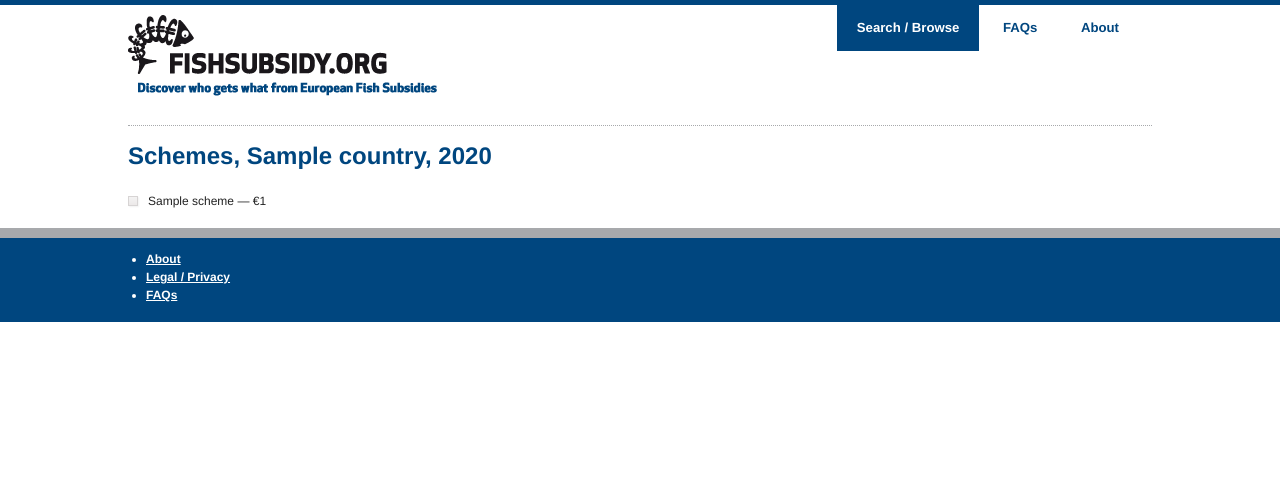
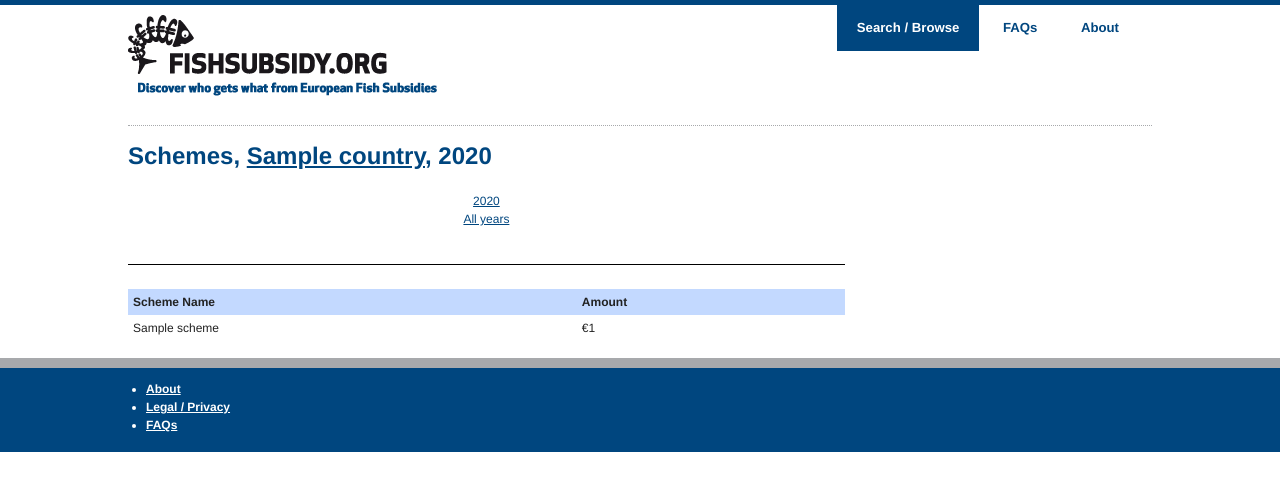
Before and after one commit to eutransparency/Fish-Subsidy, a Django app: template web/data/templates/schemes.html in a window 1280 px wide. Shown: the top 491 px of the page. Run offline with Django 3.2, Linux system fonts and the light colour scheme; the template is opened without the code that fills it: most values are stand-ins (such as "Sample title", 1, 10 or a date in 2020); parts of the project's set-up code (start-up, migrations or seed data) failed here and were passed over.

Commit message:
Better scheme pages

```diff
--- a/web/data/templates/schemes.html
+++ b/web/data/templates/schemes.html
@@ -1,13 +1,38 @@
 {% extends "base.html" %}
 {% load humanize traffic_lights %}
 {% block page_title %}
-  Schemes{% ifnotequal country.code "" %}, {{ country.name }}{% endifnotequal %}{% if year %}, {{ year }}{% endif %}
+  Schemes{% ifnotequal country.code "" %}, <a href="/{{ country.code }}">{{ country.name }}</a>{% endifnotequal %}{% if year %}, {{ year }}{% endif %}
 {% endblock %}
 
 {% block content %}
-  <ul>
+
+  <div class="year_selector">
+    {% for country_year in data_years %}
+      {% if country.code %}
+        <a href="/{{ country.code }}/schemes/{{ country_year.year }}" {% ifequal year country_year.year %}class="selected"{% endifequal %}>{{ country_year.year }}</a>
+      {% else %}
+        <a href="/schemes/{{ country_year.year }}" {% ifequal year country_year.year %}class="selected"{% endifequal %}>{{ country_year.year }}</a>
+      {% endif %}
+    {% endfor %}
+    <br />
+    {% if country.code %}
+      <a href="/{{ country.code }}/schemes/0" {% ifequal year 0 %}class="selected"{% endifequal %}>All years</a>
+    {% else %}
+      <a href="/schemes/0" {% ifequal year 0 %}class="selected"{% endifequal %}>All years</a>
+    {% endif %}
+
+    </div>
+
+  <table class="section">
+    <thead>
+      <th>Scheme Name</th>
+      <th>Amount</th>
+    </thead>
   {% for scheme in schemes %}
-    <li>{{ scheme.scheme_name }} {% traffic_light scheme.scheme_traffic_light%} &mdash; &euro;{{ scheme.total_cost|intcomma }}</li>
+    <tr>
+      <td>{{ scheme.scheme_name }} {% traffic_light scheme.scheme_traffic_light%}</td>
+      <td>&euro;{{ scheme.total_cost|intcomma }}</td>
+    </tr>
   {% endfor %}
-  </ul>
+  </table>
 {% endblock %}
--- a/web/data/views.py
+++ b/web/data/views.py
@@ -63,9 +63,10 @@ def vessel(request, country, cfr, name):
 
 def schemes(request, country=None, year=conf.default_year):
   schemes = FishData.objects.schemes(country, year)
+  data_years = FishData.objects.country_years(country)
   return render_to_response(
     'schemes.html',
-    {'schemes' : schemes, 'year' : year},
+    {'schemes' : schemes, 'year' : int(year), 'data_years' : data_years},
     context_instance=RequestContext(request)
   )
 
--- a/web/media/css/screen.css
+++ b/web/media/css/screen.css
@@ -125,7 +125,7 @@ h1 {padding-top:10px;}
 /* Menu */
 #mainmenu {color:#fff; margin:0; font-size:1.1em;}
 #mainmenu li a {font-weight:bold;}
-#page ul#mainmenu li {padding:0 0 0 0.3em;  background-image:none;}
+#page ul#mainmenu li {padding:0 0 0 0.3em;  list-style-image:none;}
 #mainmenu li.selected a, #mainmenu li.selected a:visited {
   background:#00467f;color:#fff;
   -moz-border-radius-bottomleft: 12px;
@@ -161,11 +161,20 @@ a:visited {color:#007c85;}
 #footer a {color:#fff;}
 
 /* Lists */
-#page ul{list-style-type:none;padding-left:0;margin-left:0;}
-#page ul li {background:url(../images/bulletsmall.png) no-repeat 0 65% ;padding-left:20px;}
+#page ul{list-style-type:none;padding-left:0;margin-left:20px;}
+#page ul li {list-style-image:url('/media/images/bulletsmall.png'); padding-left:10px; list-style-position:outside;}
 
 /* Clear */
 br.clear {clear:both;}
 
 /* Hide */
 .hide {display:none;}
+
+
+.year_selector { text-align:center;}
+
+.selected:visited {
+  font-weight:bold;
+  color:#000;
+  text-decoration:none;
+}
--- a/web/stats/templates/blocks/stats.html
+++ b/web/stats/templates/blocks/stats.html
@@ -16,8 +16,8 @@
   <h3>Current fleet data (2007)</h3>
   <ul>
     <li><strong>Number of vessels</strong>: {{ info.number_of_vessels }}
+        <br />of which:
       <ul>
-        <li>of which:</li>
         <li><strong>Number of trawlers</strong>: {{ info.number_of_trawlers }}</li>
         <li><strong>Number of non-trawlers</strong>: {{ info.number_of_non_trawlers }}</li>
       </ul>
```
Also changed, not shown: web/data/models.py (+10 -4 lines), web/data/templates/vessel.html (+5 -2 lines), 1 other file.
